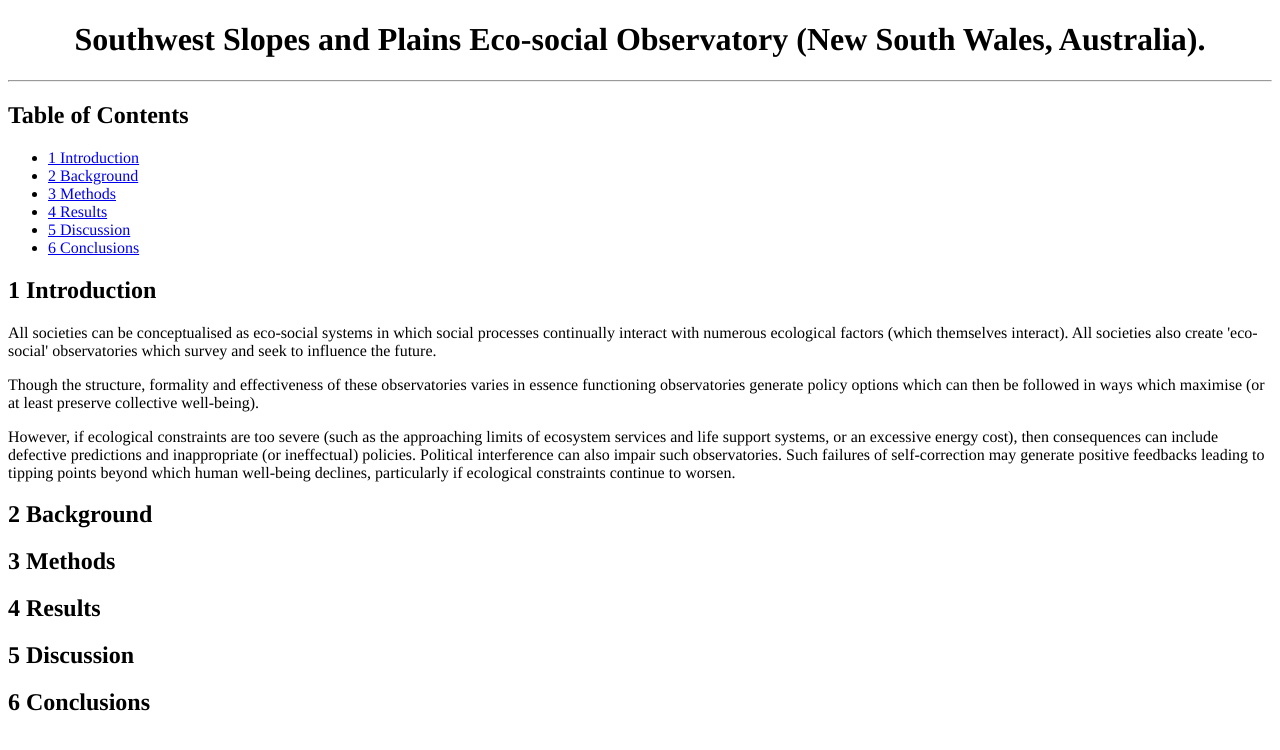
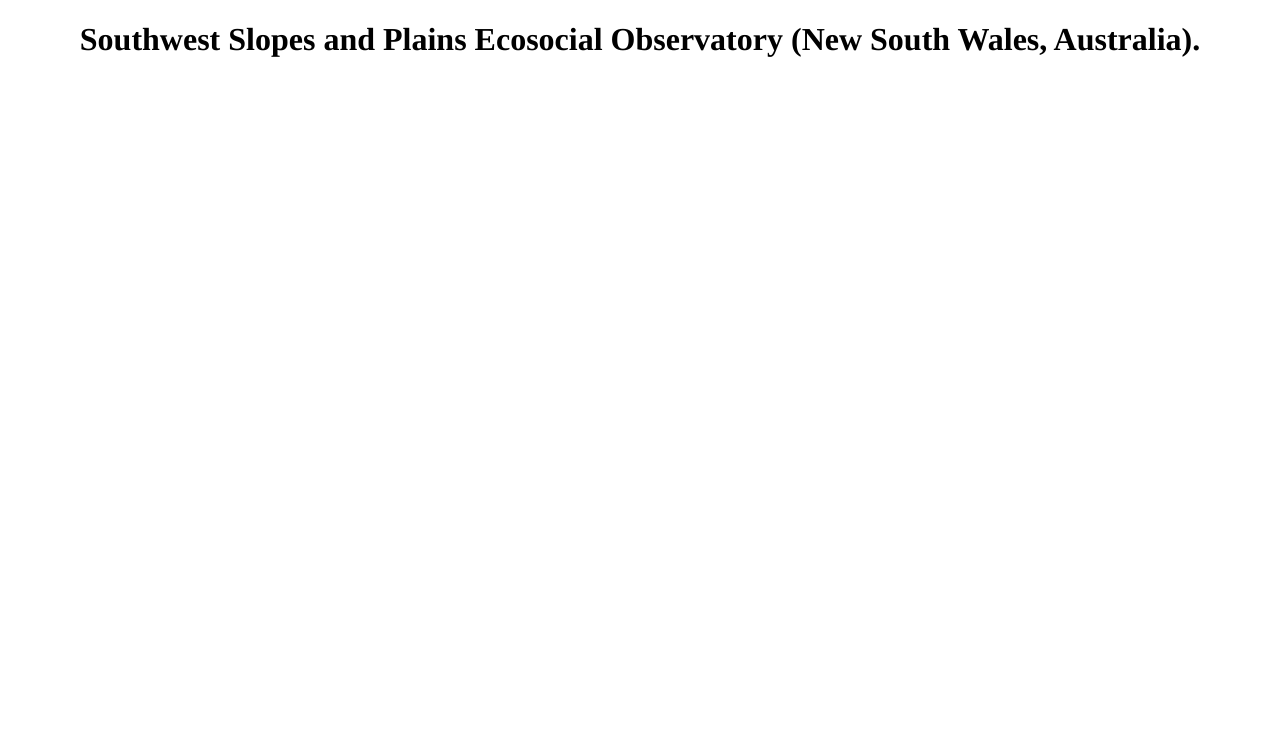
Before and after one commit to ivanhanigan/southwest-slopes-and-plains-ecosocial-observatory, a plain HTML site: page index.html in a window 1280 px wide. Drawn offline with Linux system fonts and the light colour scheme.

Commit message:
add html

```diff
--- a/index.html
+++ b/index.html
@@ -1,13 +1,13 @@
-<?xml version="1.0" encoding="utf-8"?>
+<?xml version="1.0" encoding="iso-8859-1"?>
 <!DOCTYPE html PUBLIC "-//W3C//DTD XHTML 1.0 Strict//EN"
                "http://www.w3.org/TR/xhtml1/DTD/xhtml1-strict.dtd">
 <html xmlns="http://www.w3.org/1999/xhtml" lang="en" xml:lang="en">
 <head>
-<title>Southwest Slopes and Plains Eco-social Observatory (New South Wales, Australia). </title>
-<meta http-equiv="Content-Type" content="text/html;charset=utf-8"/>
-<meta name="title" content="Southwest Slopes and Plains Eco-social Observatory (New South Wales, Australia). "/>
+<title>Southwest Slopes and Plains Ecosocial Observatory (New South Wales, Australia). </title>
+<meta http-equiv="Content-Type" content="text/html;charset=iso-8859-1"/>
+<meta name="title" content="Southwest Slopes and Plains Ecosocial Observatory (New South Wales, Australia). "/>
 <meta name="generator" content="Org-mode"/>
-<meta name="generated" content="2014-07-19T13:54+1000"/>
+<meta name="generated" content="2014-07-19T14:21+1000"/>
 <meta name="author" content="Ivan Hanigan"/>
 <meta name="description" content=""/>
 <meta name="keywords" content=""/>
@@ -115,93 +115,9 @@ for the JavaScript code in this tag.
 </div>
 
 <div id="content">
-<h1 class="title">Southwest Slopes and Plains Eco-social Observatory (New South Wales, Australia). </h1>
+<h1 class="title">Southwest Slopes and Plains Ecosocial Observatory (New South Wales, Australia). </h1>
 
 
-<hr/>
-
-
-<div id="table-of-contents">
-<h2>Table of Contents</h2>
-<div id="text-table-of-contents">
-<ul>
-<li><a href="#sec-1">1 Introduction</a></li>
-<li><a href="#sec-2">2 Background</a></li>
-<li><a href="#sec-3">3 Methods</a></li>
-<li><a href="#sec-4">4 Results</a></li>
-<li><a href="#sec-5">5 Discussion</a></li>
-<li><a href="#sec-6">6 Conclusions</a></li>
-</ul>
-</div>
-</div>
-
-<div id="outline-container-1" class="outline-2">
-<h2 id="sec-1"><span class="section-number-2">1</span> Introduction</h2>
-<div class="outline-text-2" id="text-1">
-
-<p>All societies can be conceptualised as eco-social systems in which
-social processes continually interact with numerous ecological factors
-(which themselves interact). All societies also create 'eco-social'
-observatories which survey and seek to influence the future.
-</p>
-<p>
-Though the structure, formality and effectiveness of these
-observatories varies in essence functioning observatories generate
-policy options which can then be followed in ways which maximise (or at
-least preserve collective well-being).
-</p>
-<p>
-However, if ecological constraints are too severe (such as the
-approaching limits of ecosystem services and life support systems, or
-an excessive energy cost), then consequences can include defective
-predictions and inappropriate (or ineffectual) policies. Political
-interference can also impair such observatories. Such failures of
-self-correction may generate positive feedbacks leading to tipping
-points beyond which human well-being declines, particularly if
-ecological constraints continue to worsen.
-</p>
-</div>
-
-</div>
-
-<div id="outline-container-2" class="outline-2">
-<h2 id="sec-2"><span class="section-number-2">2</span> Background</h2>
-<div class="outline-text-2" id="text-2">
-
-</div>
-
-</div>
-
-<div id="outline-container-3" class="outline-2">
-<h2 id="sec-3"><span class="section-number-2">3</span> Methods</h2>
-<div class="outline-text-2" id="text-3">
-
-</div>
-
-</div>
-
-<div id="outline-container-4" class="outline-2">
-<h2 id="sec-4"><span class="section-number-2">4</span> Results</h2>
-<div class="outline-text-2" id="text-4">
-
-</div>
-
-</div>
-
-<div id="outline-container-5" class="outline-2">
-<h2 id="sec-5"><span class="section-number-2">5</span> Discussion</h2>
-<div class="outline-text-2" id="text-5">
-
-</div>
-
-</div>
-
-<div id="outline-container-6" class="outline-2">
-<h2 id="sec-6"><span class="section-number-2">6</span> Conclusions</h2>
-<div class="outline-text-2" id="text-6">
-
-</div>
-</div>
 </div>
 
 </body>
```
